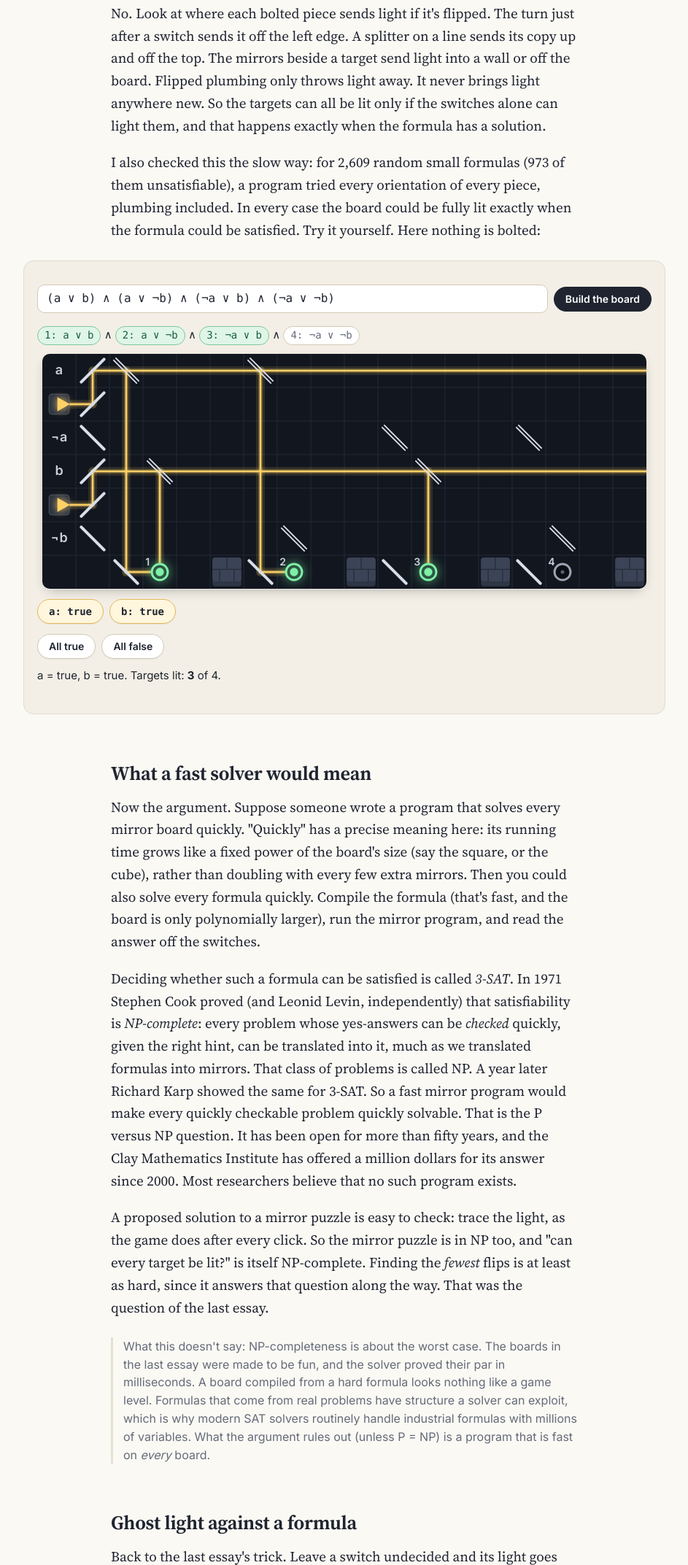
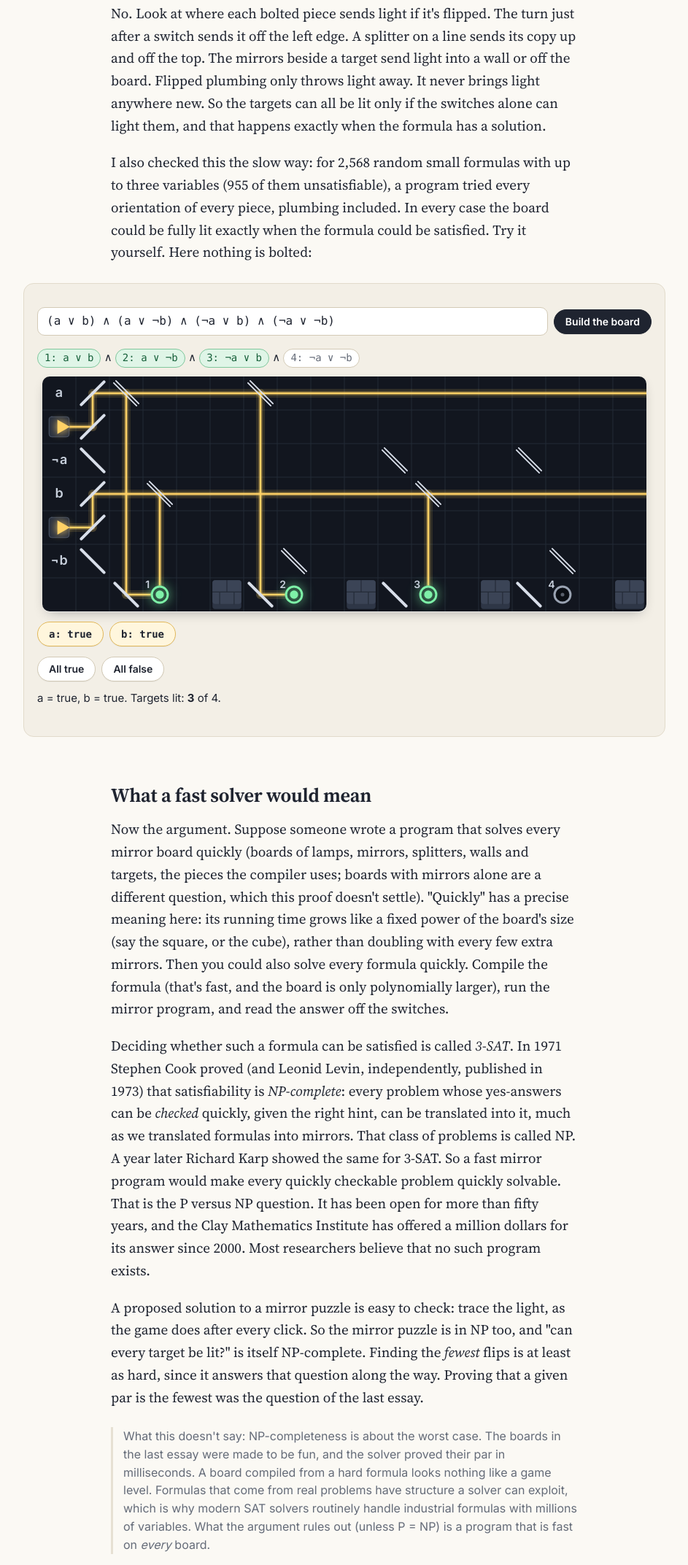
Before and after one commit to machinewright/mirrors-that-do-logic, a website: page index.html in a window 1280 px wide. Shown: the part 5030-7175 px from the top of the page at 73% size, without its empty margins (168-1111 px from the left). Drawn offline with Linux system fonts and the light colour scheme.

Commit message:
Fact-check fixes: reproducible brute-force counts, theorem scope (splitters), Levin 1973, density/hardness wording
Co-Authored-By: Claude Opus 5.5 <noreply@anthropic.com>

```diff
--- a/index.html
+++ b/index.html
@@ -88,27 +88,29 @@ has no solution, by bending the plumbing?</p>
 edge. A splitter on a line sends its copy up and off the top. The mirrors beside a target send light into a wall or
 off the board. Flipped plumbing only throws light away. It never brings light anywhere new. So the targets can all be
 lit only if the switches alone can light them, and that happens exactly when the formula has a solution.</p>
-<p>I also checked this the slow way: for 2,609 random small formulas (973 of them unsatisfiable), a program tried
+<p>I also checked this the slow way: for 2,568 random small formulas with up to three variables (955 of them unsatisfiable), a program tried
 every orientation of every piece, plumbing included. In every case the board could be fully lit exactly when the
 formula could be satisfied. Try it yourself. Here nothing is bolted:</p>
 
 <div class="widget wide" data-widget="compiler" data-unbolt="1" data-formula="(a ∨ b) ∧ (a ∨ ¬b) ∧ (¬a ∨ b) ∧ (¬a ∨ ¬b)"></div>
 
 <h2>What a fast solver would mean</h2>
-<p>Now the argument. Suppose someone wrote a program that solves every mirror board quickly. "Quickly" has a precise
+<p>Now the argument. Suppose someone wrote a program that solves every mirror board quickly (boards of lamps, mirrors, splitters, walls
+and targets, the pieces the compiler uses; boards with mirrors alone are a different question, which this proof
+doesn't settle). "Quickly" has a precise
 meaning here: its running time grows like a fixed power of the board's size (say the square, or the cube), rather
 than doubling with every few extra mirrors. Then you could also solve every formula quickly. Compile the formula
 (that's fast, and the board is only polynomially larger), run the mirror program, and read the answer off the
 switches.</p>
 <p>Deciding whether such a formula can be satisfied is called <em>3-SAT</em>. In 1971 Stephen Cook proved (and Leonid
-Levin, independently) that satisfiability is <em>NP-complete</em>: every problem whose yes-answers can be
+Levin, independently, published in 1973) that satisfiability is <em>NP-complete</em>: every problem whose yes-answers can be
 <em>checked</em> quickly, given the right hint, can be translated into it, much as we translated formulas into
 mirrors. That class of problems is called NP. A year later Richard Karp showed the same for 3-SAT. So a fast mirror program would make every quickly checkable problem quickly solvable.
 That is the P versus NP question. It has been open for more than fifty years, and the Clay Mathematics Institute has
 offered a million dollars for its answer since 2000. Most researchers believe that no such program exists.</p>
 <p>A proposed solution to a mirror puzzle is easy to check: trace the light, as the game does after every click. So
 the mirror puzzle is in NP too, and "can every target be lit?" is itself NP-complete. Finding the <em>fewest</em>
-flips is at least as hard, since it answers that question along the way. That was the question of the last essay.</p>
+flips is at least as hard, since it answers that question along the way. Proving that a given par is the fewest was the question of the last essay.</p>
 <aside class="aside">What this doesn't say: NP-completeness is about the worst case. The boards in the last essay
 were made to be fun, and the solver proved their par in milliseconds. A board compiled from a hard formula looks
 nothing like a game level. Formulas that come from real problems have structure a solver can exploit, which is why modern
@@ -131,7 +133,7 @@ the count keeps climbing:</p>
 <p>At 24 variables, trying every setting means 2<sup>24</sup>, about 17 million, and the solver needed a median of
 17,385 positions: a thousand times fewer. But from 6 variables to 24, its count grew from 51 to 17,385, about 1.4
 times for each added variable, and the line on the log scale keeps rising. The rate wobbles from size to size, and these
-sizes are small, so the chart alone can't show that the growth never stops. For slightly denser random formulas, a theorem does.</p>
+sizes are small, so the chart alone can't show that the growth never stops. For random formulas with enough clauses per variable (well above 4.26), a theorem does.</p>
 
 <h2>Where that leaves the solver</h2>
 <p>The solver from the last essay is good, not magic. On boards made to be played, it settles par in a fraction of a second,
@@ -141,12 +143,12 @@ that's not just experience but a theorem. Vašek Chvátal and Endre Szemerédi p
 enough clauses per variable almost never have a short proof of "no solution" of the kind such a search produces, so the
 search needs exponentially many steps. Beame, Karp, Pitassi and Saks later worked out how the bound depends on the
 number of clauses per variable. The chart's formulas use about 4.26, close to the ratio (believed to be near 4.27)
-where random formulas switch from almost always satisfiable to almost never. That's where they are hardest in practice. Cleverer methods
+where random formulas switch from almost always satisfiable to almost never. That's where they are, empirically, hardest for typical solvers. Cleverer methods
 exist, but none is known to escape the doubling on every formula. The hardness isn't in the solver. As far as anyone
 knows, it's in the puzzle itself.</p>
 
 <h2>Related work</h2>
-<p>Turning a puzzle into logic gates is the standard way to prove a puzzle hard. Richard Kaye's "Minesweeper is
+<p>Turning a puzzle into logic gates is a standard way to prove a puzzle hard. Richard Kaye's "Minesweeper is
 NP-complete" (2000) built wires and gates out of Minesweeper patterns; laser-and-mirror games have been treated the
 same way, for example in "LaserTank is NP-complete" by Alexandersson and Restadh. Robert Hearn and Erik Demaine's book
 <i>Games, Puzzles, and Computation</i> (2009) collects many such proofs. The construction in this essay is a simple
```
Also changed, not shown: README.md.
